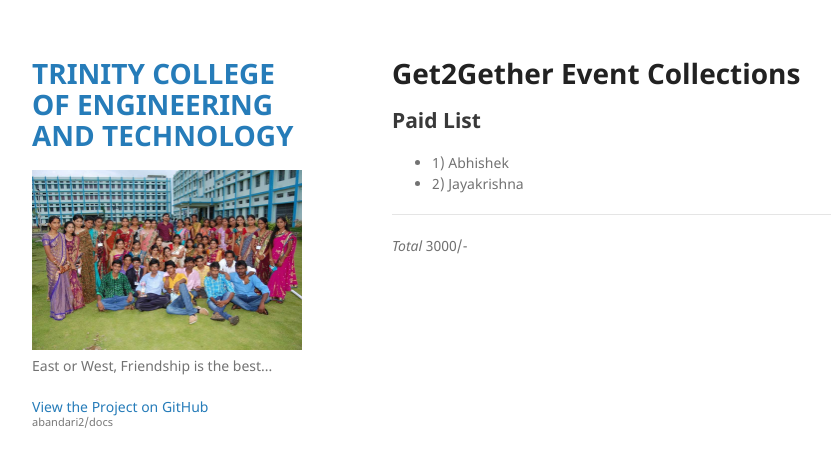
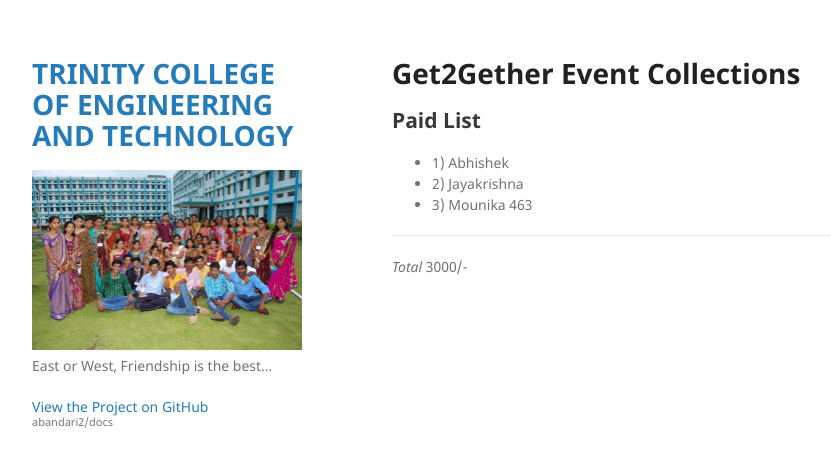
Before and after one commit to abandari2/docs, a Jekyll site: the page built from index.md, in a window 1280 px wide. Shown: the top 467 px of the page, without its empty margins (178-1009 px from the left). Built offline with Jekyll 4.4.1, drawn with Linux system fonts in a browser that asks for light colours; our own code applies the rules of GitHub Pages for plain Markdown files.

Commit message:
Update index.md

```diff
--- a/index.md
+++ b/index.md
@@ -4,6 +4,7 @@
 
 * 1) Abhishek
 * 2) Jayakrishna
+* 3) Mounika 463
 
  --------------
  *Total* 3000/-
```
